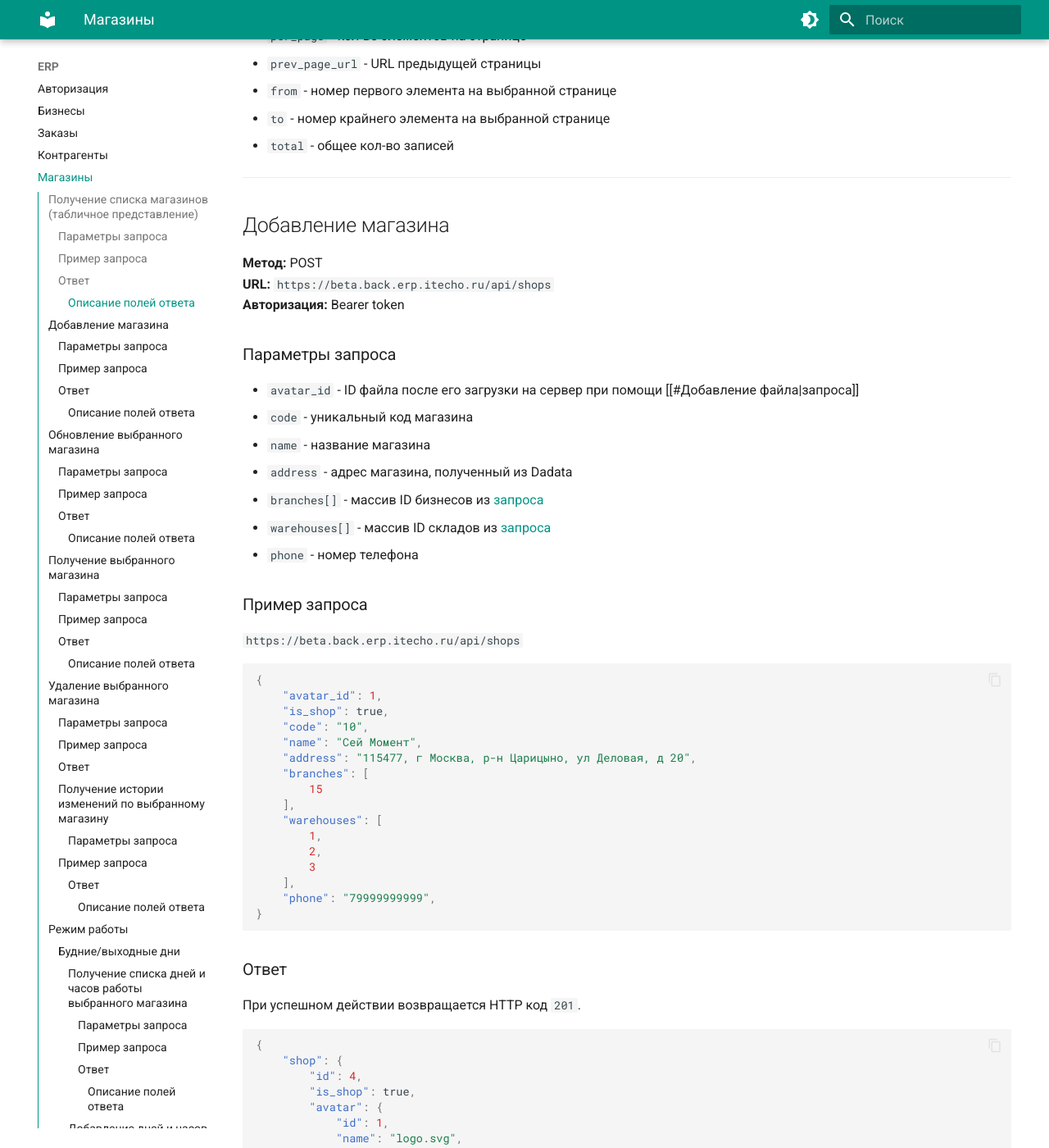
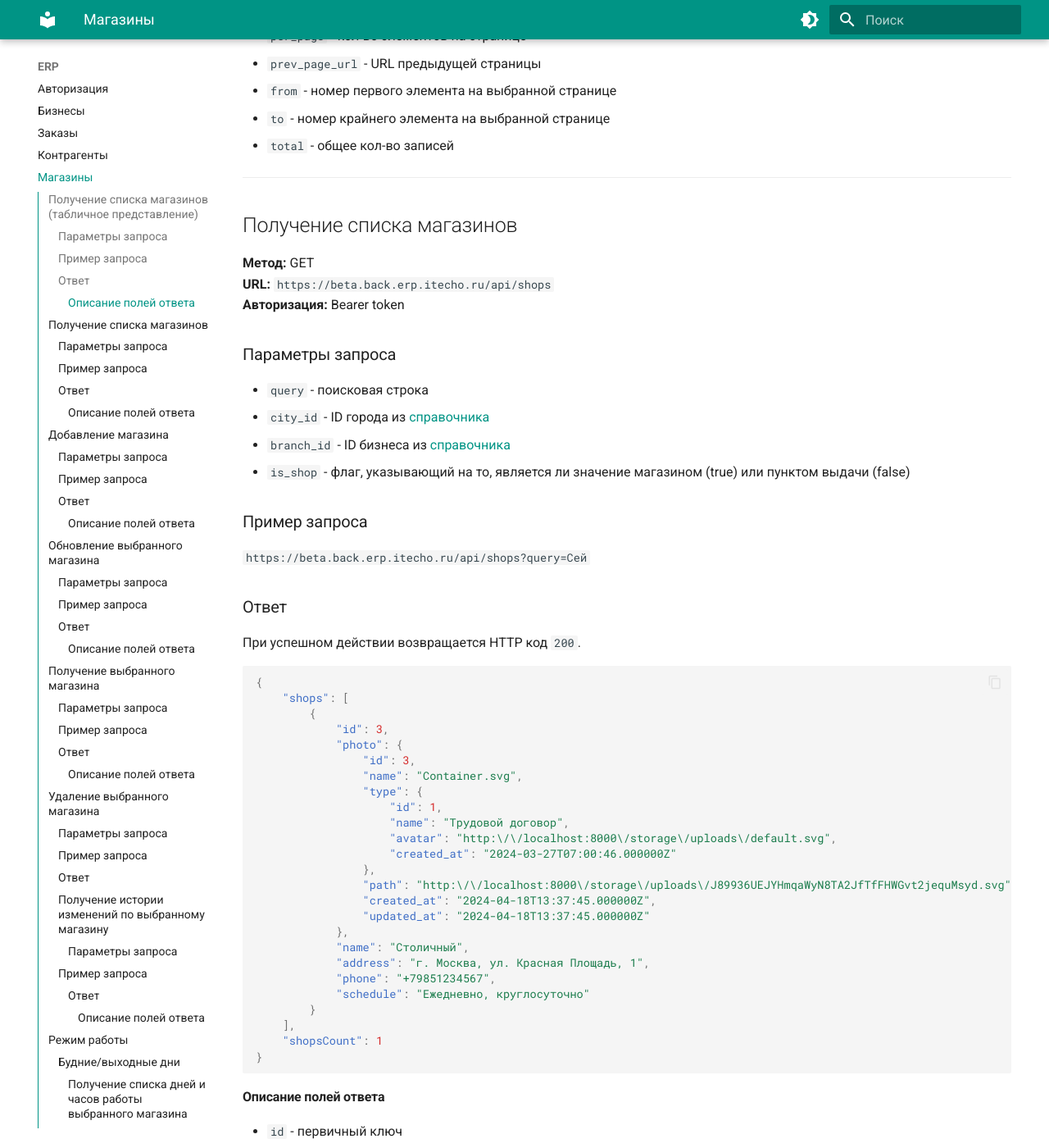
Before and after one commit to Krushanov/docs.erp.itecho.ru, an MkDocs documentation site: the page built from docs/ERP/Магазины.md, in a window 1280 px wide and 1400 px high, scrolled down 3935 px. Shown: the whole window at 82% size. Built offline with MkDocs 1.6.1 and Material for MkDocs 9.7.7, drawn with Linux system fonts in a browser that asks for light colours; some of the changed text lies outside the part shown.

Commit message:
Edit Магазины.md, Заказы.md files.

````diff
--- a/docs/ERP/Магазины.md
+++ b/docs/ERP/Магазины.md
@@ -187,6 +187,64 @@
 - `from` - номер первого элемента на выбранной странице
 - `to` - номер крайнего элемента на выбранной странице
 - `total` - общее кол-во записей
+
+---
+
+## Получение списка магазинов
+
+**Метод:** GET
+**URL:** `https://beta.back.erp.itecho.ru/api/shops`
+**Авторизация:** Bearer token
+
+### Параметры запроса
+
+- `query` - поисковая строка
+- `city_id` - ID города из [справочника](Справочники.md#получение-списка-городов)
+- `branch_id` - ID бизнеса из [справочника](Бизнесы.md#получение-списка-бизнесов)
+- `is_shop` - флаг, указывающий на то, является ли значение магазином (true) или пунктом выдачи (false)
+
+### Пример запроса
+
+`https://beta.back.erp.itecho.ru/api/shops?query=Сей`
+
+### Ответ
+
+При успешном действии возвращается HTTP код `200`.
+```json
+{
+	"shops": [
+		{
+			"id": 3,
+			"photo": {
+				"id": 3,
+				"name": "Container.svg",
+				"type": {
+					"id": 1,
+					"name": "Трудовой договор",
+					"avatar": "http:\/\/localhost:8000\/storage\/uploads\/default.svg",
+					"created_at": "2024-03-27T07:00:46.000000Z"
+				},
+				"path": "http:\/\/localhost:8000\/storage\/uploads\/J89936UEJYHmqaWyN8TA2JfTfFHWGvt2jequMsyd.svg",
+				"created_at": "2024-04-18T13:37:45.000000Z",
+				"updated_at": "2024-04-18T13:37:45.000000Z"
+			},
+			"name": "Столичный",
+			"address": "г. Москва, ул. Красная Площадь, 1",
+			"phone": "+79851234567",
+			"schedule": "Ежедневно, круглосуточно"
+		}
+	],
+	"shopsCount": 1
+}
+```
+
+#### Описание полей ответа
+
+- `id` - первичный ключ
+- `photo` - объект с информацией о фотографии магазина
+- `name` - название магазина
+- `address` - полный адрес магазина
+- `schedule` - график работы магазина
 
 ---
 
````
Also changed, not shown: docs/ERP/Заказы.md (+43 -0 lines).
